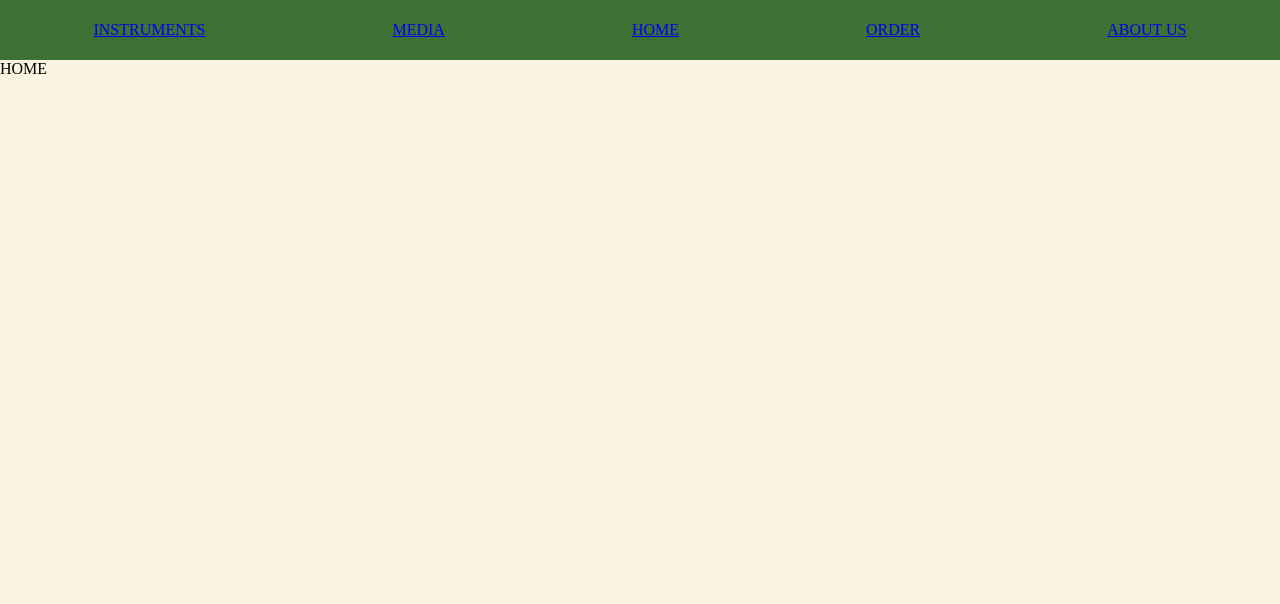
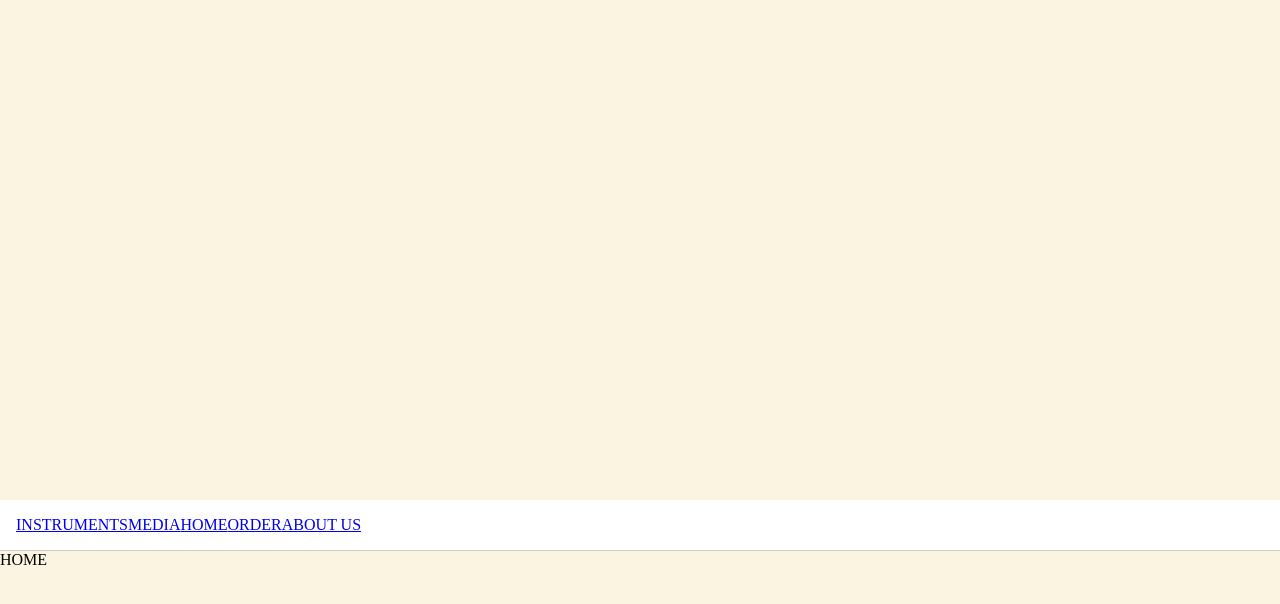
Before and after one commit to jackpronske/Pronske-Guitars, a React app: page / in a window 1280 px wide. Shown: the top 604 px of the page. Built offline with nearby package versions, Linux system fonts and the light colour scheme; the HTML template or start-up script is replaced by a standard one.

Commit message:
got traveling navbar to work with just using sticky css position, rather than javascript

```diff
--- a/client/src/Components/App.js
+++ b/client/src/Components/App.js
@@ -5,7 +5,8 @@ import LogPageView from "./LogPageView";
 
 export default function App() {
   return (
-    <div>
+    <div className="space">
+      <div className="space-1"></div>
       <NavBar />
       <LogPageView />
       <Outlet />
--- a/client/src/Components/ErrorPage.jsx
+++ b/client/src/Components/ErrorPage.jsx
@@ -11,5 +11,3 @@ export default function ErrorPage() {
     </div>
   );
 }
-
-// FUTURE JACK : This styles import is still not working!
--- a/client/src/Styles/App.scss
+++ b/client/src/Styles/App.scss
@@ -3,5 +3,13 @@ body {
     margin: 0;
     padding: 0;
     background-color: #FAF4E1;
-    padding-top: 30px;
+    height: 2000px;
 }
+
+.space {
+    height: 2000px;
+}
+
+.space-1 {
+    height: 500px;
+}
--- a/client/src/Styles/NavBar.scss
+++ b/client/src/Styles/NavBar.scss
@@ -1,23 +1,17 @@
 .nav-container {
-    height: 60px;
-    display: flex;
-    justify-content: space-around;
-    align-items: center;
-    background-color: #3D7135;
-    position: fixed;
-    width: 100%;
+    // height: 60px;
+    // display: flex;
+    // justify-content: space-around;
+    // align-items: center;
+    // background-color: #3D7135;
+    // width: 100%;
+    // position: sticky;
+    // top: 0;
 
-    animation: slideDown .4s ease-out forwards;
+    position: sticky;
+    top: 0;
+    background: white;
+    padding: 1rem;
+    z-index: 100;
+    border-bottom: 1px solid #ccc;
 }
-
-@keyframes slideDown {
-    from {
-        top: -60px;
-        opacity: 0;
-    }
-
-    to {
-        top: 0;
-        opacity: 1;
-    }
-}
```
Also changed, not shown: client/public/bundle.js.LICENSE.txt (added).
